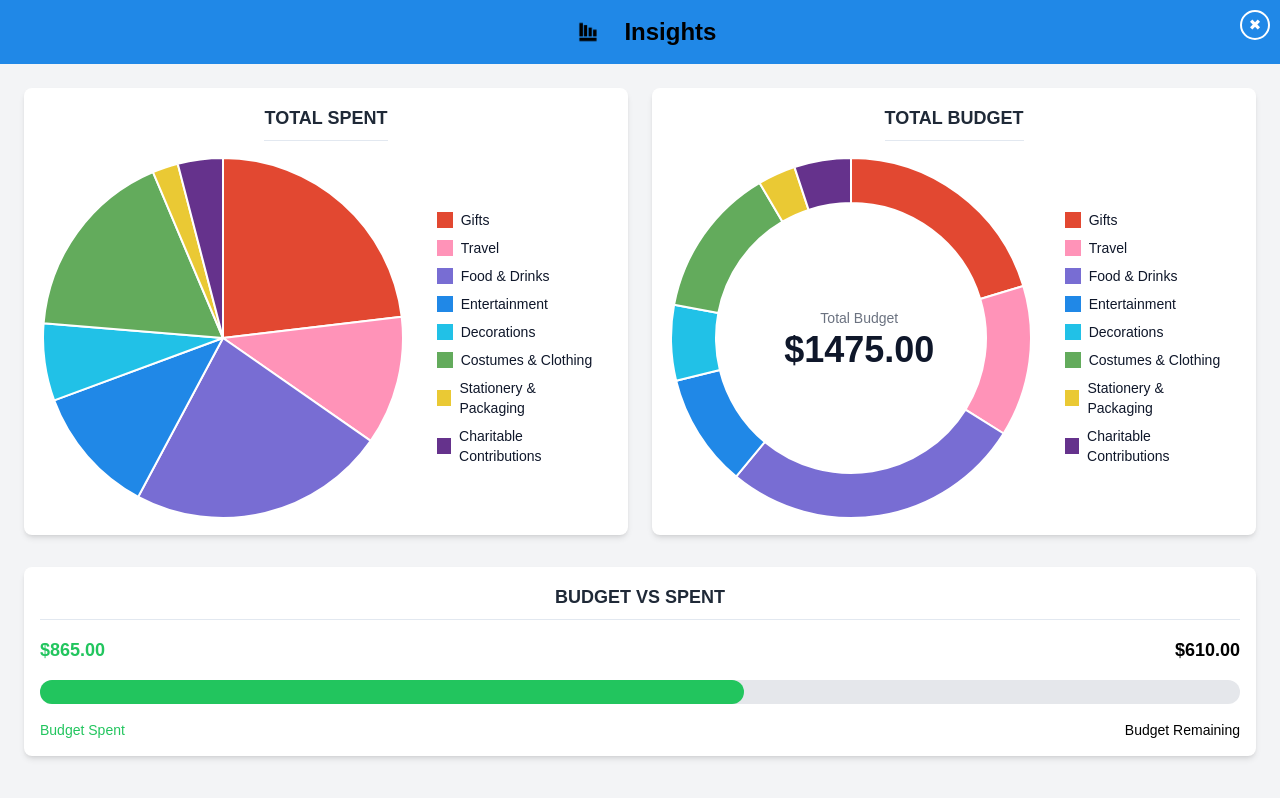
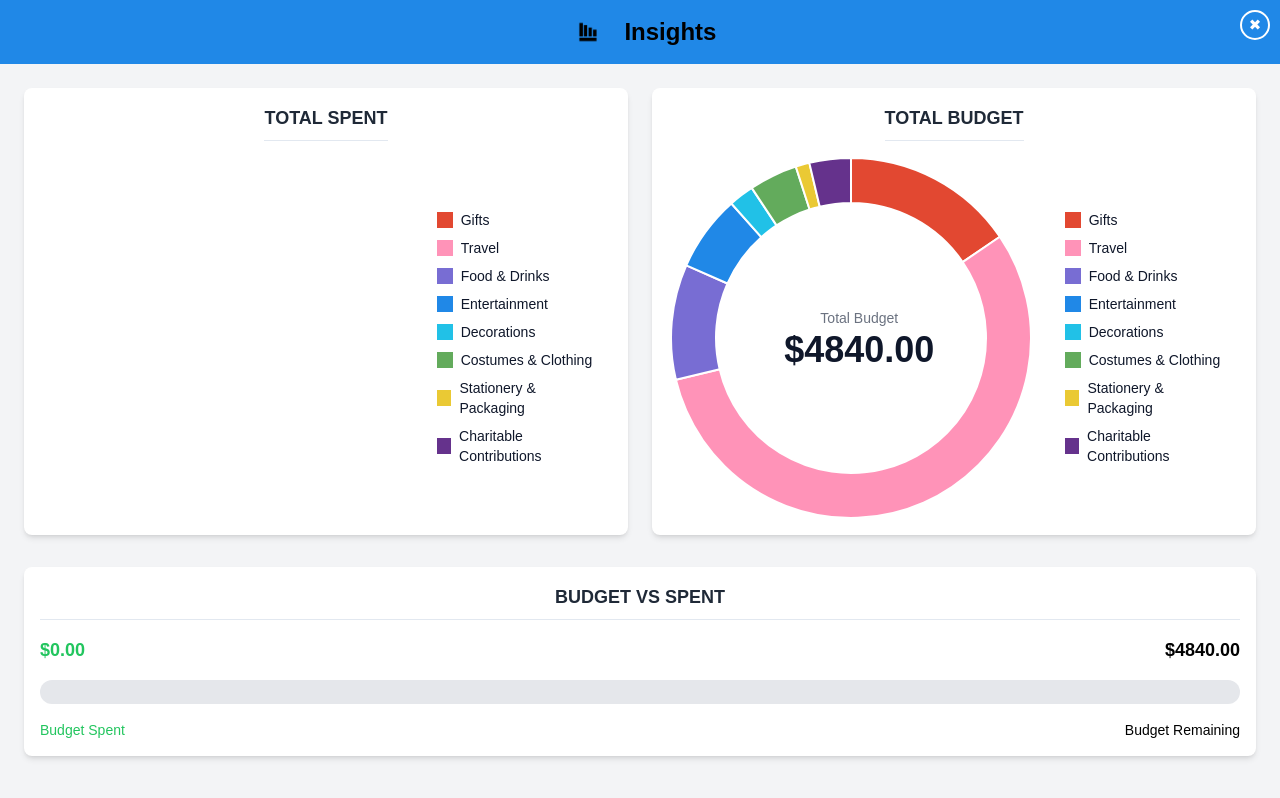
Before and after one commit to Meow-pilli/budget-tool-popup, a React (Vite) app: page /insights in a window 1280 px wide. Built offline with nearby package versions, Linux system fonts and the light colour scheme.

Commit message:
Updated Insights

```diff
--- a/src/App.tsx
+++ b/src/App.tsx
@@ -36,7 +36,7 @@ function App() {
           <Route path="/costumes-and-clothing" element={<CostumesAndClothing />} />
           <Route path="/stationery-and-packaging" element={<StationeryAndPackaging />} />
           <Route path="/charitable-contributions" element={<CharitableContributions />} />
-          <Route path={routeUrls.budget} element={<Budget />} />
+          <Route path="/budget" element={<Budget />} />
           <Route path="/insights" element={<Insights />} />
         </Routes>
     </Router>
--- a/src/routes/Budget.tsx
+++ b/src/routes/Budget.tsx
@@ -8,7 +8,7 @@ export type BudgetCategory = {
   spent: string;
 };
 
-export const initialBudgetData: BudgetCategory[] = [
+const budgetData: BudgetCategory[] = [
   { item: "Gifts", budget: "500", spent: "0" },
   { item: "Travels", budget: "300", spent: "0" },
   { item: "Food & Drinks", budget: "400", spent: "0" },
@@ -19,9 +19,11 @@ export const initialBudgetData: BudgetCategory[] = [
   { item: "Charitable Contributions", budget: "75", spent: "0" },
 ];
 
+export const initialBudgetData: BudgetCategory[] = budgetData;
+
 function Budget() {
   const form = useFormContext();
-  const { control, watch } = form;
+  const { watch } = form;
 
   // Watch data for all categories
   const categories = {
@@ -59,7 +61,6 @@ function Budget() {
   console.log("Budget Totals:", budgetTotals); // Debug final budget totals
 
   const { fields, append, remove } = useFieldArray({
-    control,
     name: "budget",
   });
 
--- a/src/routes/Insights.tsx
+++ b/src/routes/Insights.tsx
@@ -7,22 +7,33 @@ import {
 } from "chart.js";
 import { Card, CardContent, CardHeader, CardTitle } from "@/components/ui/card";
 import { useNavigate } from "react-router-dom";
+import { useFormContext } from "react-hook-form";
+import useTotal from "../hooks/useTotal";
 
 ChartJS.register(ArcElement, Tooltip, Legend);
 
 const Insights = () => {
   const navigate = useNavigate();
+  const { watch } = useFormContext();
 
+  // Watch data for each category from the form context
   const categories = [
-    { name: "Gifts", budget: 300, spent: 200, color: "#E24831" },
-    { name: "Travel", budget: 200, spent: 100, color: "#FF93B8" },
-    { name: "Food & Drinks", budget: 400, spent: 200, color: "#786DD3" },
-    { name: "Entertainment", budget: 150, spent: 100, color: "#2088E7" },
-    { name: "Decorations", budget: 100, spent: 60, color: "#21C1E7" },
-    { name: "Costumes & Clothing", budget: 200, spent: 150, color: "#63AB5C" },
-    { name: "Stationery & Packaging", budget: 50, spent: 20, color: "#EAC934" },
-    { name: "Charitable Contributions", budget: 75, spent: 35, color: "#65328C" },
-  ];
+    { name: "Gifts", formKey: "gifts", color: "#E24831" },
+    { name: "Travel", formKey: "travels", color: "#FF93B8" },
+    { name: "Food & Drinks", formKey: "foodAndDrinks", color: "#786DD3" },
+    { name: "Entertainment", formKey: "entertainment", color: "#2088E7" },
+    { name: "Decorations", formKey: "decorations", color: "#21C1E7" },
+    { name: "Costumes & Clothing", formKey: "costumesAndClothing", color: "#63AB5C" },
+    { name: "Stationery & Packaging", formKey: "stationeryAndPackaging", color: "#EAC934" },
+    { name: "Charitable Contributions", formKey: "charitableContributions", color: "#65328C" },
+  ].map((category) => {
+    const data = watch(category.formKey) || []; // Get data for the category
+    return {
+      ...category,
+      budget: useTotal("budget", data), // Calculate total budget for the category
+      spent: useTotal("spent", data), // Calculate total spent for the category
+    };
+  });
 
   const totalBudget = categories.reduce((sum, cat) => sum + cat.budget, 0);
   const totalSpent = categories.reduce((sum, cat) => sum + cat.spent, 0);
```
